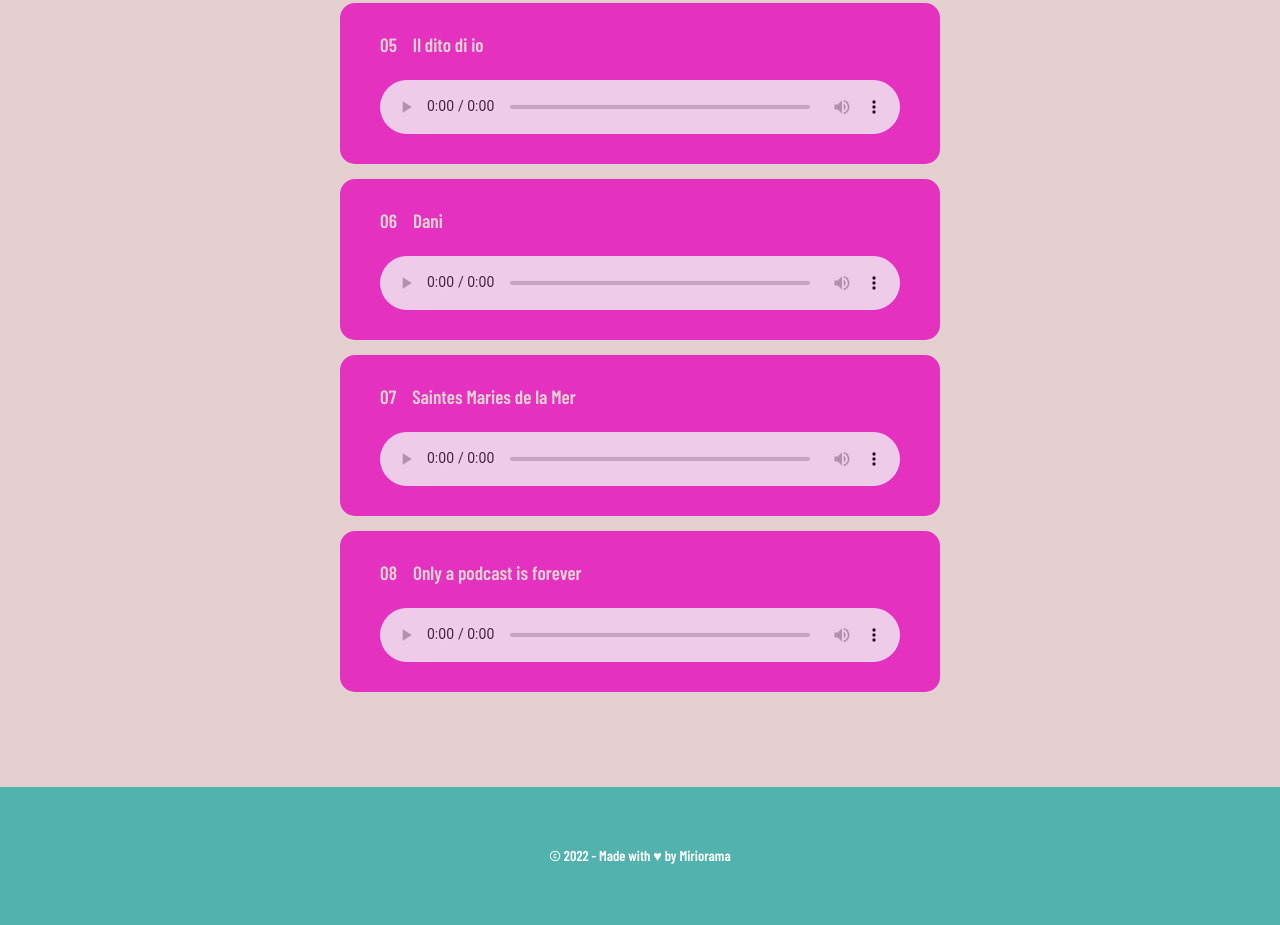
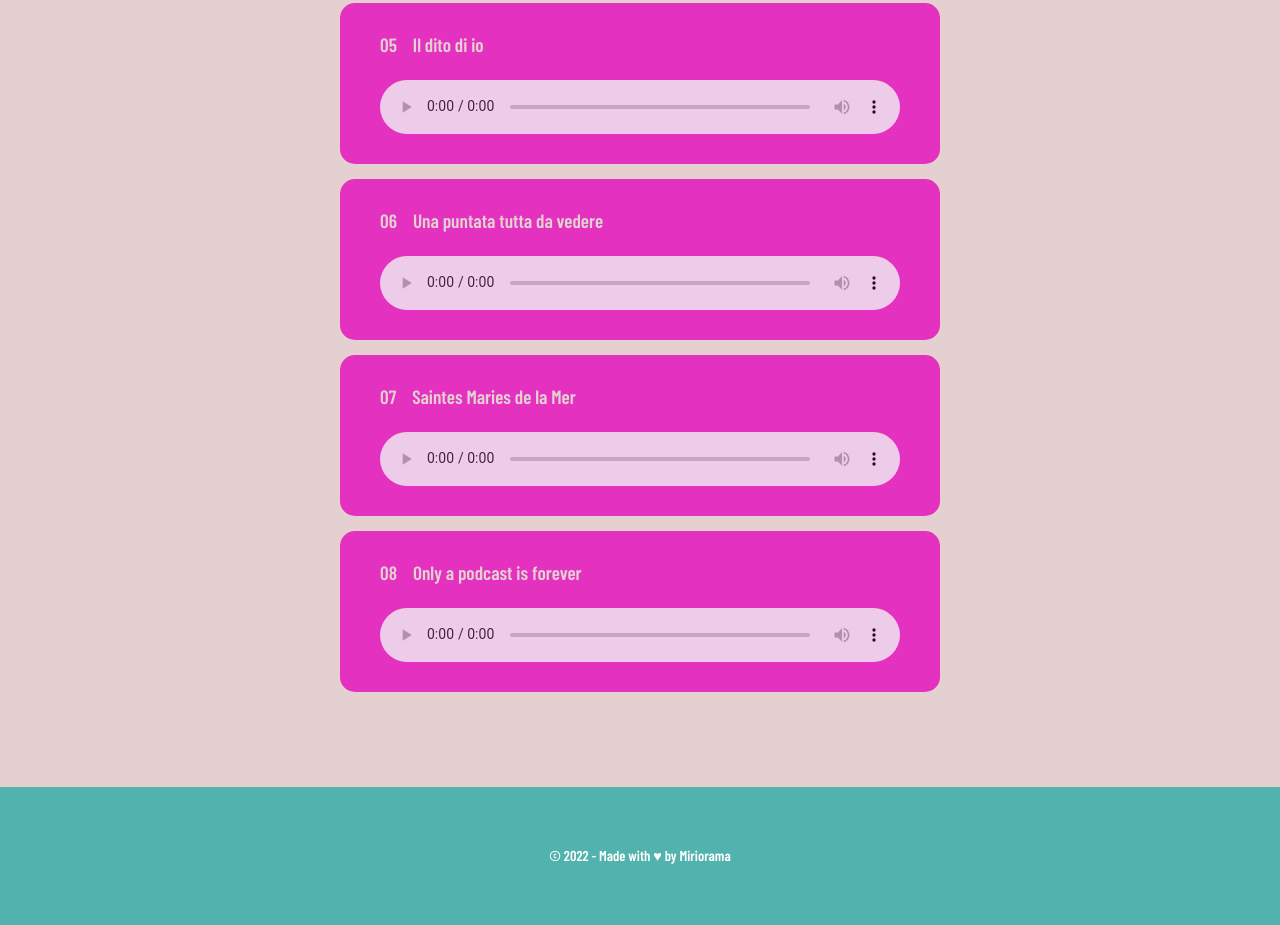
Before and after one commit to miriorama/podcastmiseria.it, a plain HTML site: page index.html in a window 1280 px wide. Shown: the part 1408-2333 px from the top of the page. Drawn offline with nearby package versions, Linux system fonts and the light colour scheme.

Commit message:
impl: commit

```diff
--- a/index.html
+++ b/index.html
@@ -65,7 +65,7 @@
             </div>
             <div class="episode">
                 <div class="episode-number">06</div>
-                <div class="episode-title">Dani</div>
+                <div class="episode-title">Una puntata tutta da vedere</div>
                 <div class="episode-player">
                     <audio controls src="/audio/dani.mp3"></audio>
                 </div>
```
Also changed, not shown: 1 other file.
